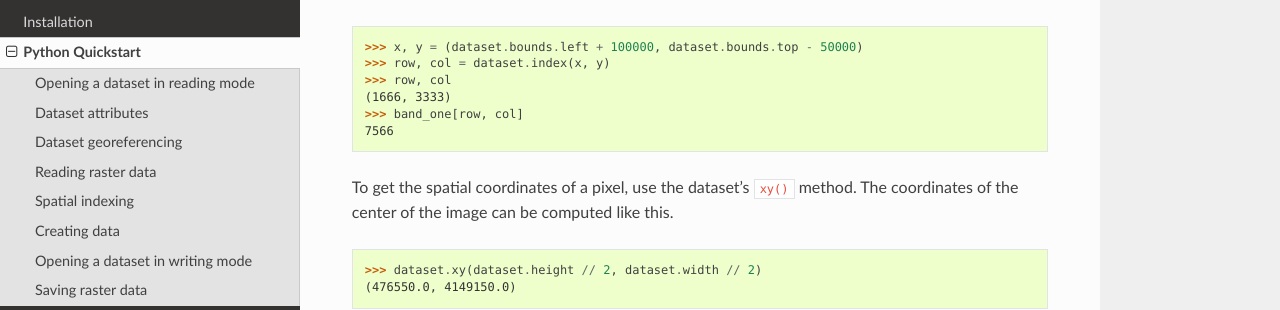
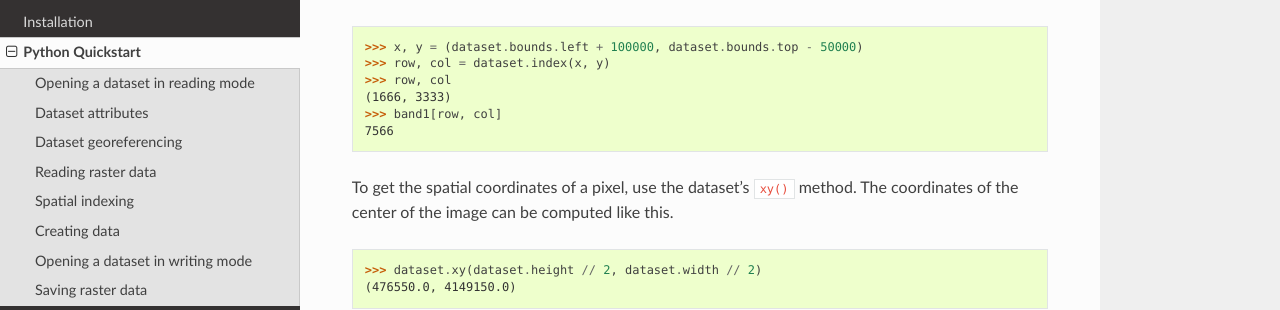
Before and after one commit to rasterio/rasterio, a Sphinx documentation site: the page built from docs/quickstart.rst, in a window 1280 px wide and 900 px high, scrolled down 4131 px. Shown: the part 153-463 px from the top of the window. Built offline with Sphinx 7.4.7 and the Read the Docs theme 2.0.0, drawn with Linux system fonts in a browser that asks for light colours.

Commit message:
band_one is not defined in the walkthrough
band1 is defined earlier in the walkthrough but band_one is not. Calling band_one[row, col] results in an error. Changed band_one to band1.

```diff
--- a/docs/quickstart.rst
+++ b/docs/quickstart.rst
@@ -194,7 +194,7 @@ dataset's upper left corner, do the following.
     >>> row, col = dataset.index(x, y)
     >>> row, col
     (1666, 3333)
-    >>> band_one[row, col]
+    >>> band1[row, col]
     7566
 
 To get the spatial coordinates of a pixel, use the dataset's ``xy()`` method.
```
